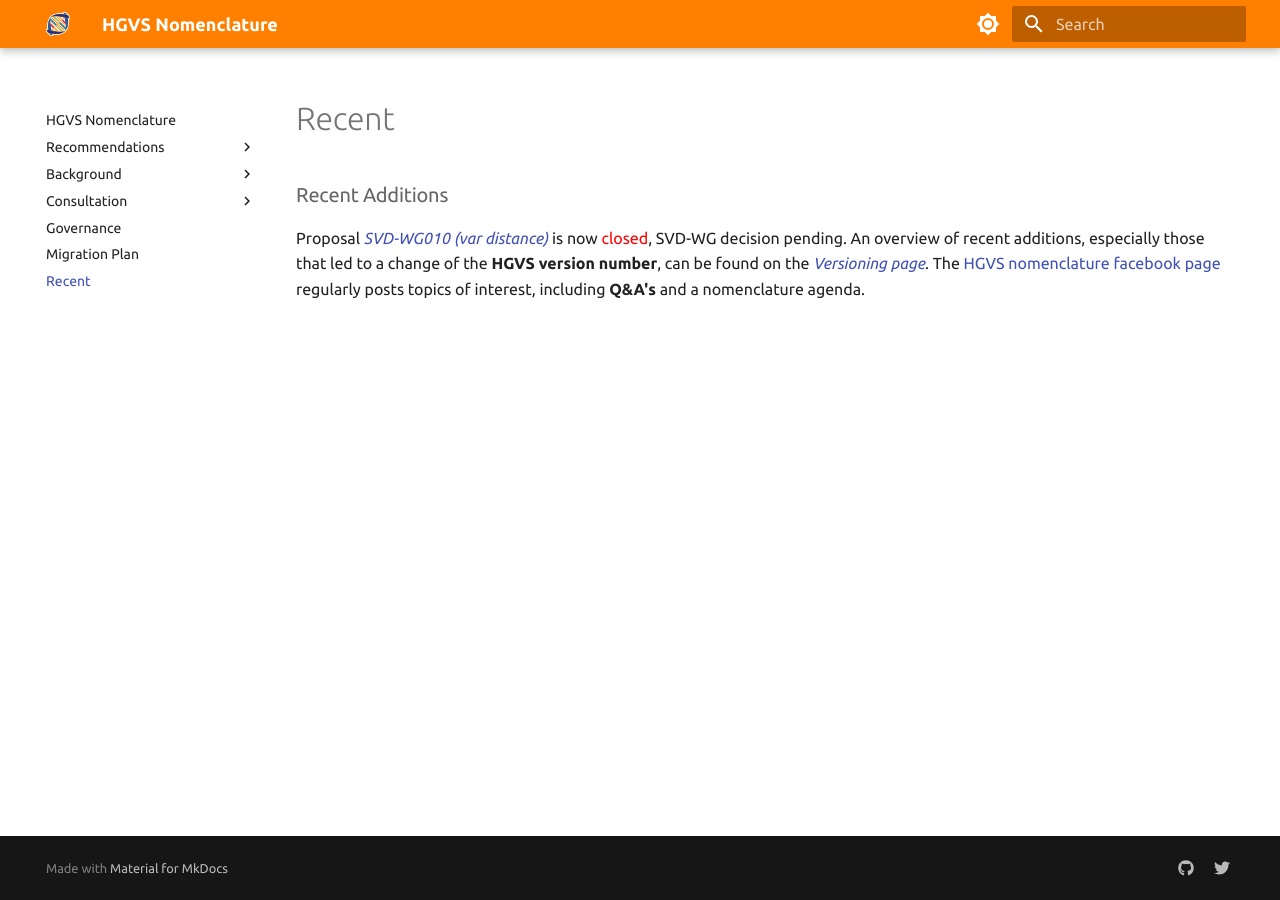
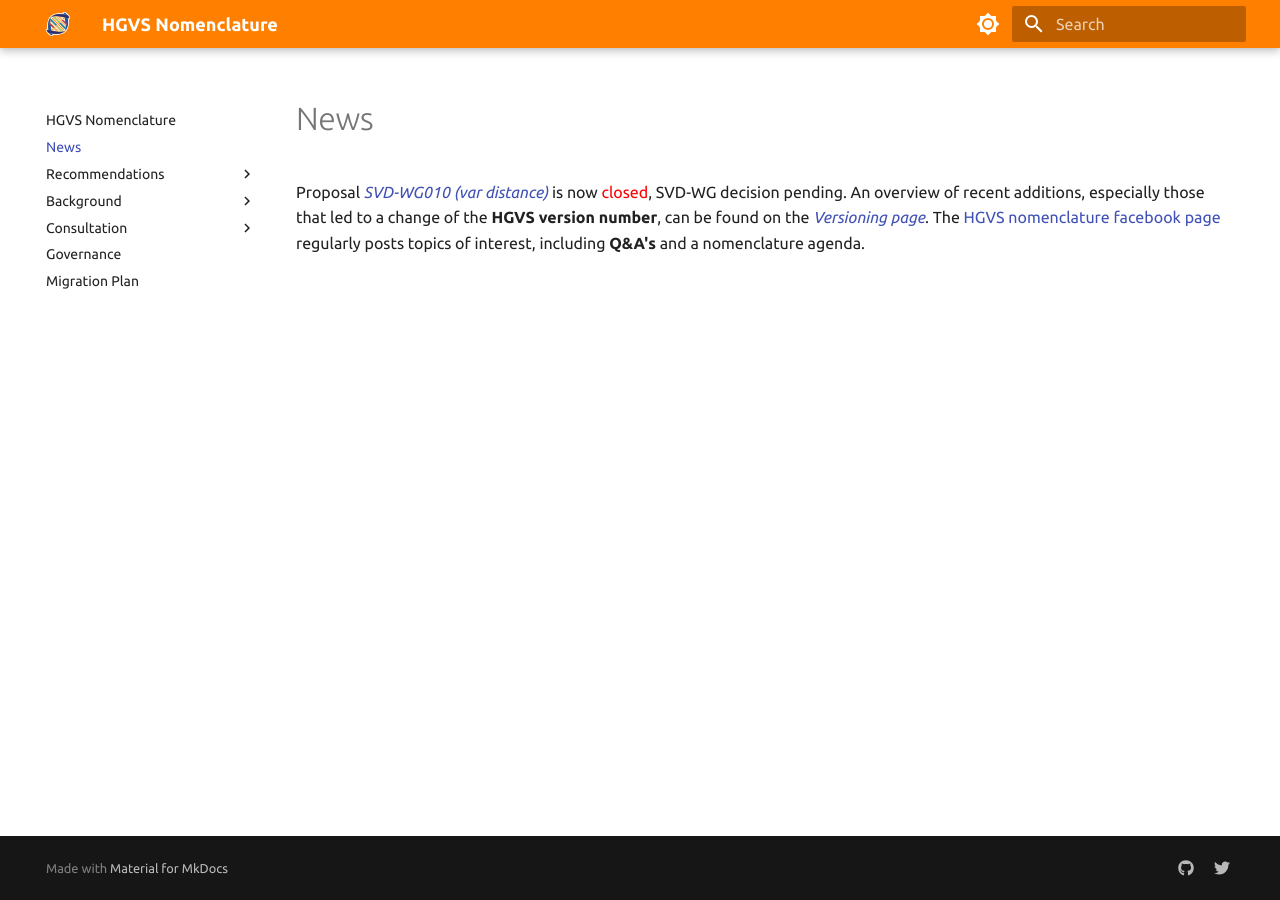
Before and after one commit to HGVSnomenclature/hgvs-nomenclature, an MkDocs documentation site: the page built from docs/news.md, in a window 1280 px wide. Built offline with MkDocs 1.6.1 and Material for MkDocs 9.7.7, drawn with Linux system fonts in a browser that asks for light colours.

Commit message:
rename recent to news

```diff
--- a/docs/recent.md
+++ b/docs/news.md
@@ -1,4 +1,4 @@
-### Recent Additions
+# News
 
 Proposal [_SVD-WG010 (var distance)_](/consultation/SVD-WG010/) is now <font color="red">closed</font>, SVD-WG decision pending.
 An overview of recent additions, especially those that led to a change of the **HGVS version number**, can be found on the [_Versioning page_](/versioning).
```
Also changed, not shown: docs/consultation/index.md (+1 -1 lines), docs/.pages, 1 other file.
